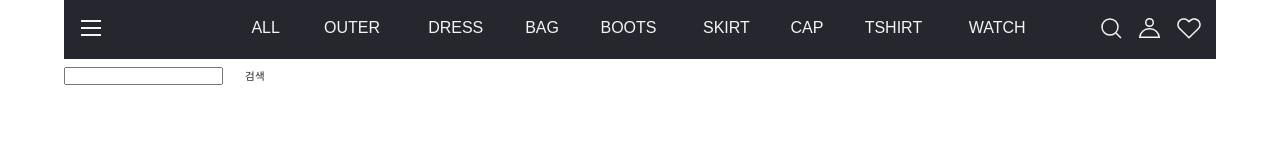
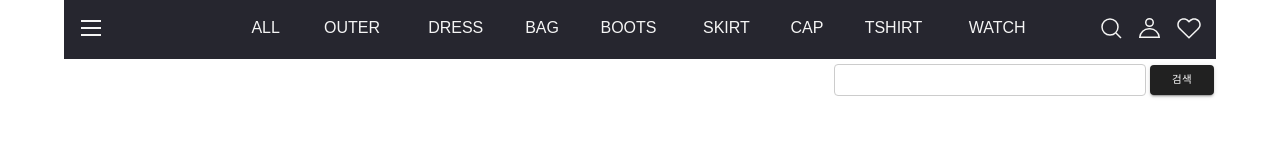
Before and after one commit to bjs3385/DBproject, a React (Create React App) app in the folder dbproj/: page /testPage in a window 1280 px wide. Shown: the part 147-299 px from the top of the page. Built offline with nearby package versions, Linux system fonts and the light colour scheme; grey boxes are pictures that could not be loaded.

Commit message:
검색 기능 구현

```diff
--- /dev/null
+++ b/dbproj/src/components/views/SearchPage/SearchPage.css
@@ -0,0 +1,23 @@
+.searchForm{
+    display: flex;
+    justify-content: space-between;
+    align-items: center;
+    float: right;
+}
+.searchBar{
+    margin : 2px;
+    width: 300px;
+    height: 20px;
+    border: 1px solid #ccc;
+    border-radius: 4px;
+    padding: 5px;
+    font-size: 14px;
+    outline: none;
+}
+.searchButton{
+    margin : 2px;
+}
+
+.mainForm{
+    text-align: right;
+}
--- a/dbproj/src/components/views/SearchPage/SearchPage.tsx
+++ b/dbproj/src/components/views/SearchPage/SearchPage.tsx
@@ -12,7 +12,7 @@ import Typography from "@mui/material/Typography";
 import IconButton from "@mui/material/IconButton";
 import StarRateIcon from "@mui/icons-material/StarRate";
 import StarPurple500Icon from "@mui/icons-material/StarPurple500";
-
+import "./SearchPage.css"
 
 
 
@@ -91,11 +91,27 @@ function SearchPage() {
 
     return (
         <Grid>
+
             <Container fixed>
                 <Header></Header>
                 <TopBar></TopBar>
-                <input onChange={onChangeSearch}/>
-                <Button onClick={onClickSearch}>검색</Button>
+                <div className={"mainForm"}>
+                <div className={"searchForm"}>
+                <input className={"searchBar"} onChange={onChangeSearch}/>
+                <div className={"searchButton"}>
+                <Button variant={"contained"} onClick={onClickSearch}>검색</Button>
+                </div>
+                </div>
+                </div>
+                <br/>
+                <br/>
+                <br/>
+                <br/>
+                <div>
+                <Grid container
+                      spacing={3}
+                      justifyContent="center"
+                      alignItems="stretch">
                 {data.map((row: any, index: number) => (
                     <Grid key={row.pID + 1000} xs={12} sm={3}>
                         <Box key={row.pID + 10000} >
@@ -145,8 +161,10 @@ function SearchPage() {
                         </Box>
                     </Grid>
                 ))}
+                </Grid>
                 <Grid>
                 </Grid>
+                </div>
             </Container>
         </Grid>
     );
```
